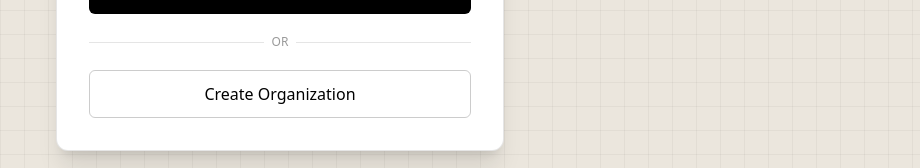
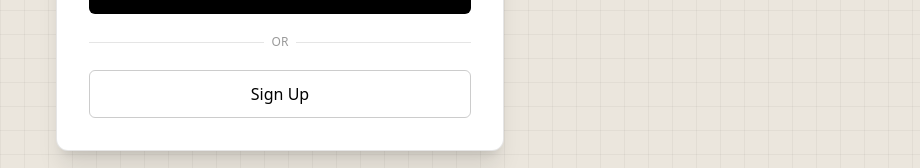
Before and after one commit to Dee-Figure/RialPulse, a Next.js app: page /login in a window 1280 px wide. Shown: the part 518-686 px from the top of the page, without its empty margins (360-1280 px from the left). Built offline with nearby package versions, Linux system fonts and the light colour scheme.

Commit message:
added reputation points tab

```diff
--- a/src/app/login/page.tsx
+++ b/src/app/login/page.tsx
@@ -81,7 +81,7 @@ export default async function LoginPage({
               formAction={signup}
               className="w-full h-12 flex items-center justify-center rounded-md border border-black/20 bg-transparent text-black font-medium transition-colors hover:bg-black/5 hover:border-black/40 active:scale-[0.98]"
             >
-              Create Organization
+              Sign Up
             </button>
           </div>
         </form>
```
